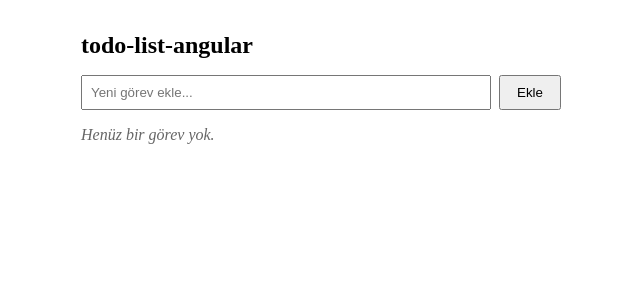
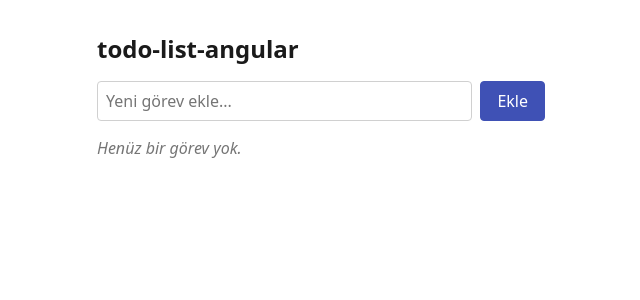
Before and after one commit to nesesrp/todo-list-angular, an Angular app: page / in a window 1280 px wide. Shown: the top 300 px of the page, without its empty margins (319-959 px from the left). Built offline with nearby package versions, Linux system fonts and the light colour scheme.

Commit message:
style: add global theme, colors, and shared input/button styles

```diff
--- a/src/styles.css
+++ b/src/styles.css
@@ -1 +1,47 @@
 /* You can add global styles to this file, and also import other style files */
+
+:root {
+  color-scheme: light dark;
+  --color-bg: #ffffff;
+  --color-text: #1a1a1a;
+  --color-border: #d0d0d0;
+  --color-primary: #3f51b5;
+}
+
+@media (prefers-color-scheme: dark) {
+  :root {
+    --color-bg: #1a1a1a;
+    --color-text: #f0f0f0;
+    --color-border: #3a3a3a;
+    --color-primary: #7986cb;
+  }
+}
+
+* {
+  box-sizing: border-box;
+}
+
+body {
+  margin: 0;
+  font-family: system-ui, -apple-system, sans-serif;
+  background: var(--color-bg);
+  color: var(--color-text);
+}
+
+input,
+button {
+  font: inherit;
+  border: 1px solid var(--color-border);
+  border-radius: 4px;
+}
+
+button {
+  background: var(--color-primary);
+  color: #fff;
+  border-color: var(--color-primary);
+  cursor: pointer;
+}
+
+button:hover {
+  opacity: 0.9;
+}
```
